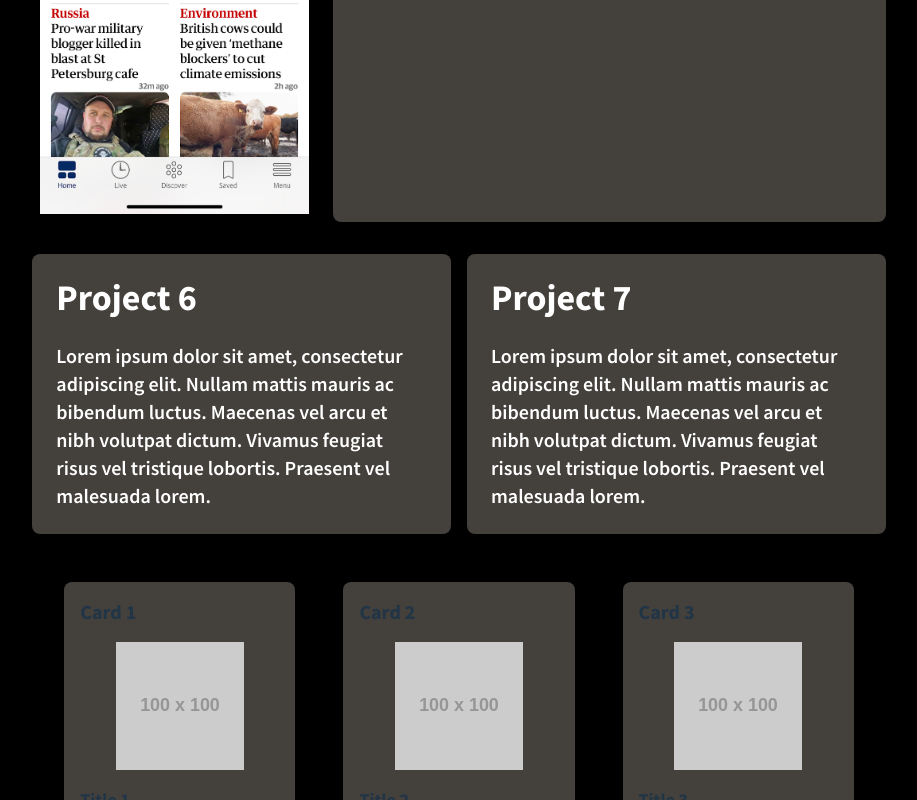
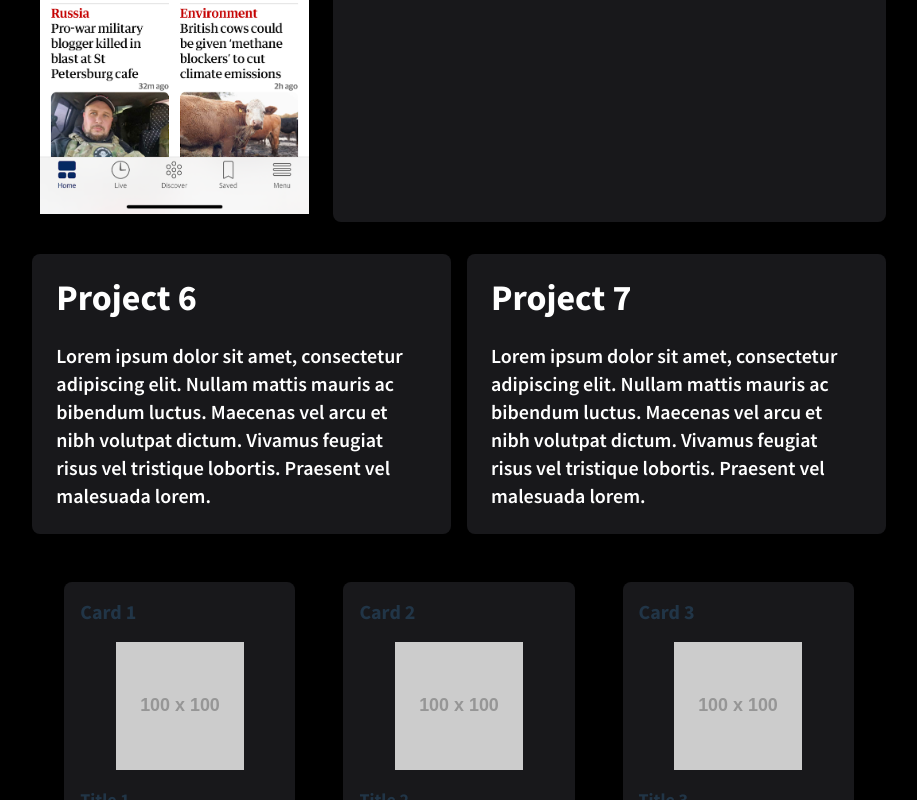
Before and after one commit to JoeR96/vite-personal-portfolio, a React (Vite) app in the folder personal-portfolio/: page / in a window 1280 px wide. Shown: the part 2000-2800 px from the top of the page, without its empty margins (181-1098 px from the left). Built offline with nearby package versions, Linux system fonts and the light colour scheme.

Commit message:
colour change

```diff
--- a/personal-portfolio/src/components/contact/Contact.tsx
+++ b/personal-portfolio/src/components/contact/Contact.tsx
@@ -43,7 +43,7 @@ const Contact: React.FC<ContactProps> = ({}) => {
       initial={{ opacity: 0, y: -100 }}
       animate={controls}
     >
-      <div className="bg-stone-700 rounded-lg p-6">
+      <div className="bg-zinc-900 rounded-lg p-6">
         <h2 className="text-3xl text-white font-bold mb-6">Contact Me</h2>
         <form onSubmit={handleSubmit}>
           <div className="mb-4">
--- a/personal-portfolio/src/components/projects/Card.tsx
+++ b/personal-portfolio/src/components/projects/Card.tsx
@@ -14,7 +14,7 @@ const Card: React.FC<{
 
   return (
     <motion.div
-      className="bg-stone-700 rounded-lg p-4 shadow-md h-100 p-32"
+      className="bg-zinc-900 rounded-lg p-4 shadow-md h-100 p-32"
       initial="initial"
       whileHover="hover"
       variants={hoverAnimation}
--- a/personal-portfolio/src/components/projects/Projects.tsx
+++ b/personal-portfolio/src/components/projects/Projects.tsx
@@ -44,7 +44,7 @@ const ProjectDescription: React.FC<ProjectDescriptionProps> = ({
       initial="initial"
       whileHover="hover"
       variants={hoverAnimation}
-      className={`bg-stone-700 rounded-lg p-6 ${className}`}
+      className={`bg-zinc-900 rounded-lg p-6 ${className}`}
     >
       <h2 className="text-4xl text-white font-bold mb-6">{title}</h2>
       <p className="text-xl text-white font-semibold">{description}</p>
```
